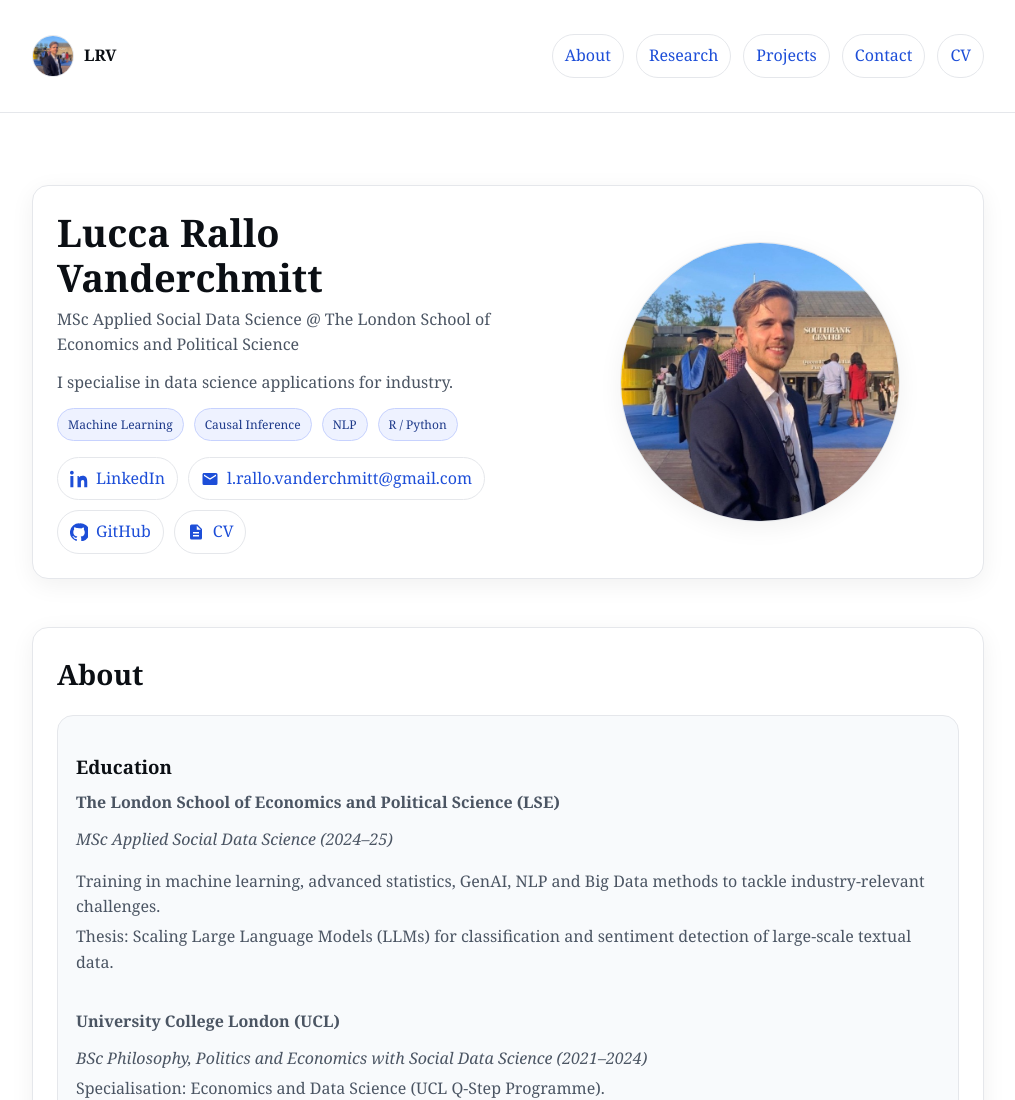
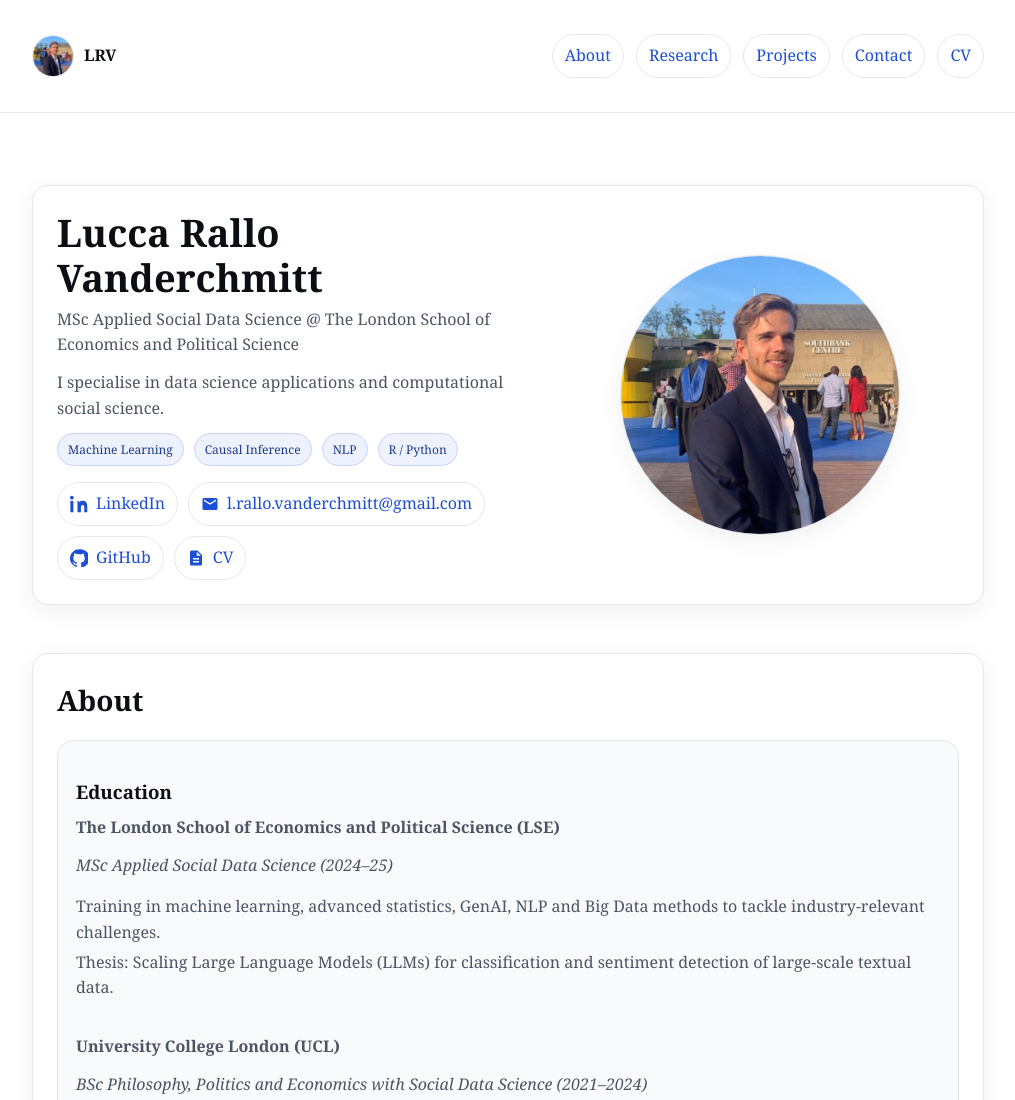
Before and after one commit to luccarallovander/luccarallovander.github.io, a plain HTML site: page index.html in a window 1280 px wide. Shown: the top 1100 px of the page, without its empty margins (132-1147 px from the left). Drawn offline with Linux system fonts and the light colour scheme.

Commit message:
Update specialization description in index.html

```diff
--- a/index.html
+++ b/index.html
@@ -96,7 +96,7 @@
       <div>
         <h1>Lucca Rallo Vanderchmitt</h1>
         <p>MSc Applied Social Data Science @ The London School of Economics and Political Science</p>
-        <p>I specialise in data science applications for industry.</p>
+        <p>I specialise in data science applications and computational social science.</p>
         <div class="pillbar">
           <span class="pill">Machine Learning</span>
           <span class="pill">Causal Inference</span>
```
